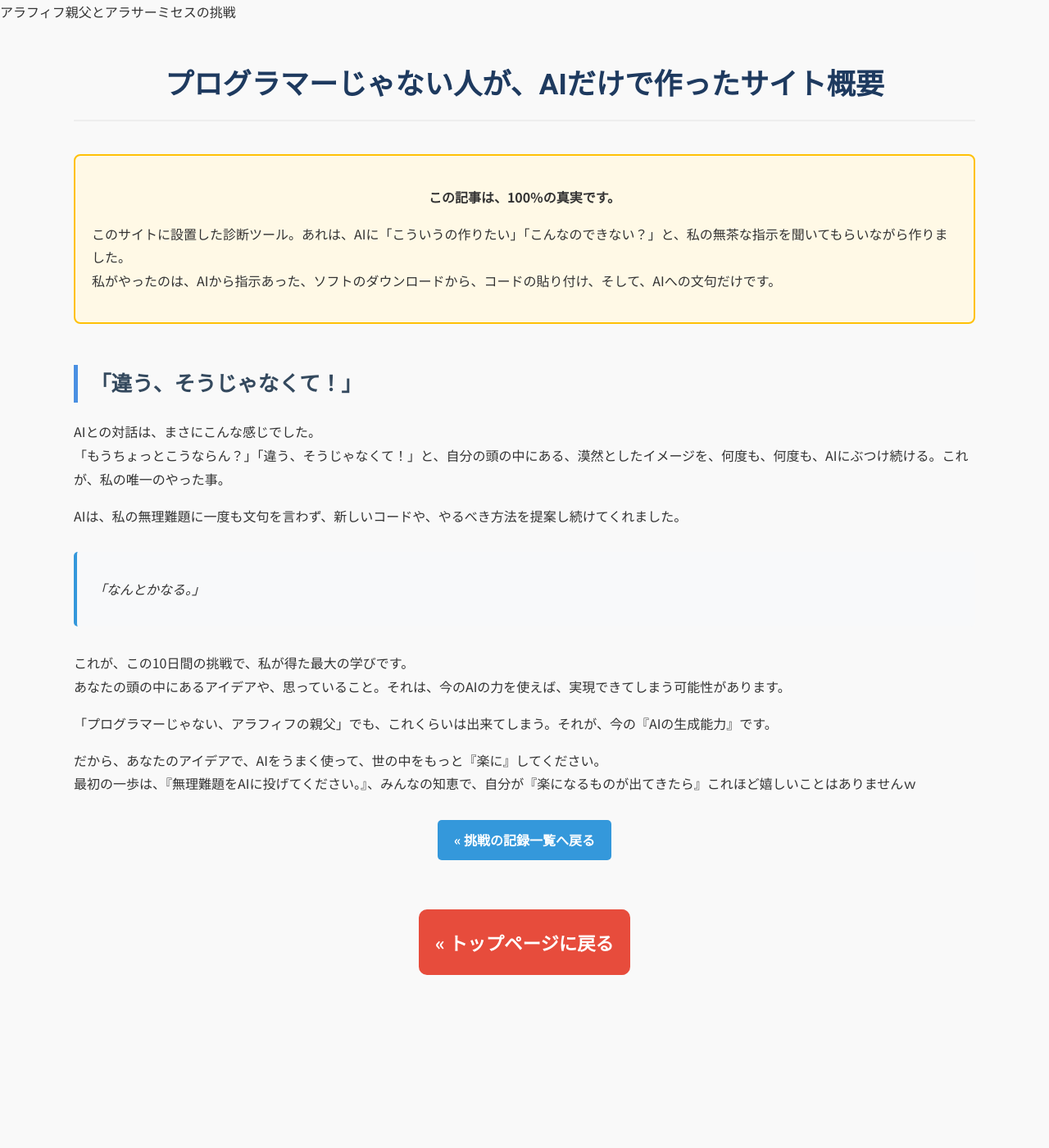
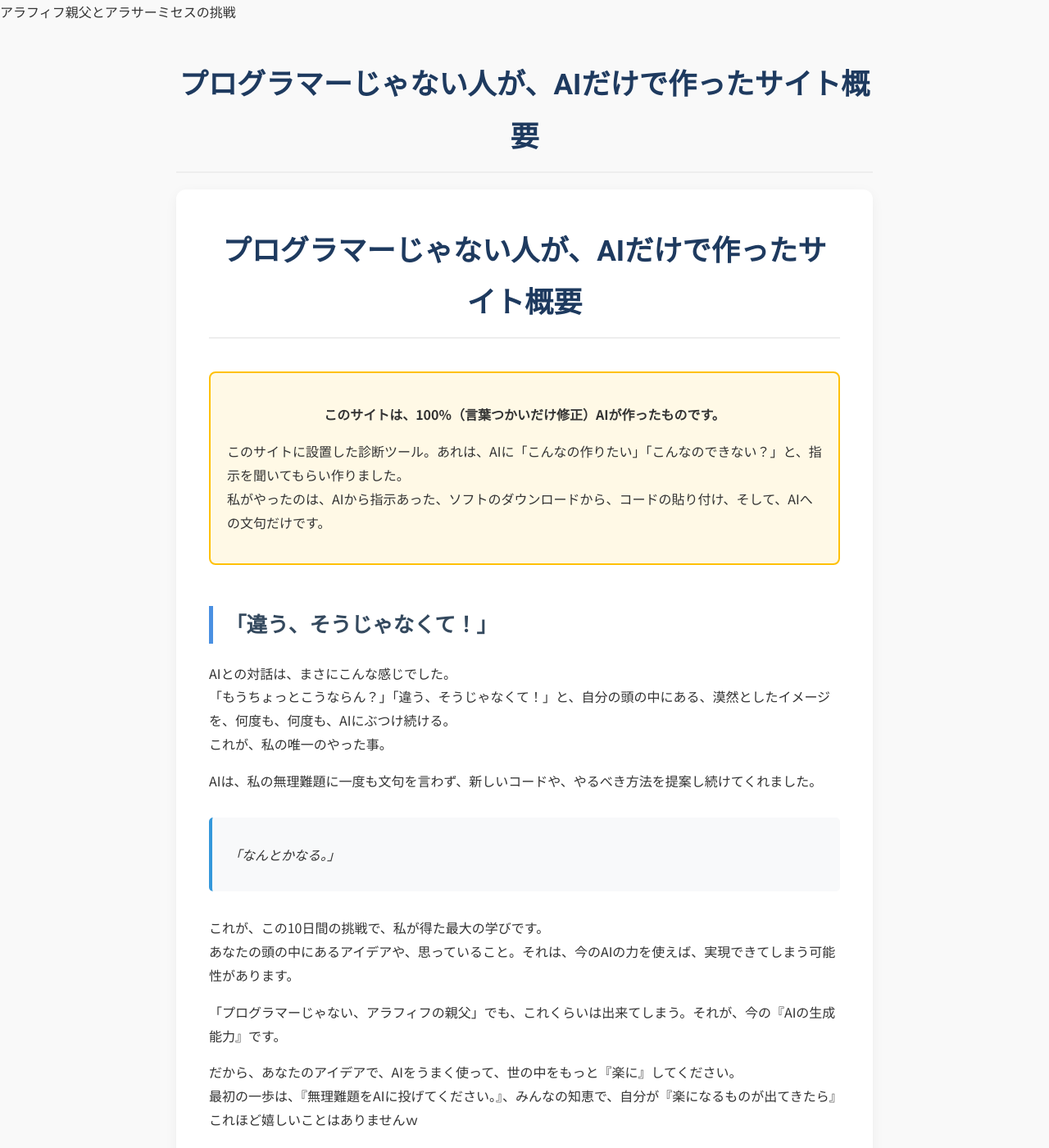
Before and after one commit to 0513reo/reo, a Jekyll site: the page built from _logs/2025-07-02-ai-is-your-partner.md, in a window 1280 px wide and 1400 px high. Shown: the whole window at 82% size. Built offline with Jekyll 4.4.1, drawn with Linux system fonts in a browser that asks for light colours; some of the changed text lies outside the part shown.

Commit message:
Add files via upload

```diff
--- /dev/null
+++ b/_layouts/post.html
@@ -0,0 +1,50 @@
+---
+layout: default
+---
+<div class="container blog-post" style="max-width: 850px;">
+    <header style="text-align:center; margin-bottom: 20px;">
+        <h1 style="font-size: 2.2em; border-bottom: 2px solid #eee; padding-bottom:10px; margin-bottom: 5px;">{{ page.title }}</h1>
+    </header>
+
+    <div class="content">
+        {{ content }}
+    </div>
+
+    <!-- ★★★ ここからが修正されたナビゲーションコード ★★★ -->
+    <div class="navigation-links" style="display: flex; justify-content: space-between; align-items: center; margin-top: 30px; padding-top: 20px; border-top: 1px solid #eee;">
+        {% assign collection_name = page.collection %}
+        {% if collection_name %}
+
+            <!-- まず、非表示ではない記事だけをフィルタリングして新しいリストを作成 -->
+            {% assign visible_posts = site[collection_name] | where_exp:"item", "item.hidden != true" | sort: 'date' %}
+
+            {% for post in visible_posts %}
+                {% if post.url == page.url %}
+                    {% assign current_index = forloop.index0 %}
+                {% endif %}
+            {% endfor %}
+
+            {% assign prev_post = visible_posts[current_index | minus: 1] %}
+            {% assign next_post_index = current_index | plus: 1 %}
+            {% if next_post_index < visible_posts.size %}
+                {% assign next_post = visible_posts[next_post_index] %}
+            {% endif %}
+
+            <div class="prev-link" style="width: 45%; text-align: left;">
+                {% if prev_post %}
+                    <a href="{{ prev_post.url | relative_url }}" class="read-more-btn">« {{ prev_post.title }}</a>
+                {% endif %}
+            </div>
+            <div class="next-link" style="width: 45%; text-align: right;">
+                {% if next_post %}
+                    <a href="{{ next_post.url | relative_url }}" class="read-more-btn">{{ next_post.title }} »</a>
+                {% endif %}
+            </div>
+
+        {% endif %}
+    </div>
+
+    <div class="back-link" style="text-align: center; margin-top: 50px;">
+        <a href="{{ '/' | relative_url }}" class="main-button" style="display:inline-block; width:auto;">« トップページに戻る</a>
+    </div>
+</div>
--- a/_logs/2025-07-02-ai-is-your-partner.md
+++ b/_logs/2025-07-02-ai-is-your-partner.md
@@ -11,14 +11,15 @@
     </header>
     <div class="content">
         <div class="attention-box">
-            <p style="font-weight: bold; text-align: center;">この記事は、100%の真実です。</p>
-            <p>このサイトに設置した診断ツール。あれは、AIに「こういうの作りたい」「こんなのできない？」と、私の無茶な指示を聞いてもらいながら作りました。<br>
+            <p style="font-weight: bold; text-align: center;">このサイトは、100%（言葉つかいだけ修正）AIが作ったものです。</p>
+            <p>このサイトに設置した診断ツール。あれは、AIに「こんなの作りたい」「こんなのできない？」と、指示を聞いてもらい作りました。<br>
             私がやったのは、AIから指示あった、ソフトのダウンロードから、コードの貼り付け、そして、AIへの文句だけです。</p>
         </div>
 
         <h2>「違う、そうじゃなくて！」</h2>
         <p>AIとの対話は、まさにこんな感じでした。<br>
-        「もうちょっとこうならん？」「違う、そうじゃなくて！」と、自分の頭の中にある、漠然としたイメージを、何度も、何度も、AIにぶつけ続ける。これが、私の唯一のやった事。</p>
+        「もうちょっとこうならん？」「違う、そうじゃなくて！」と、自分の頭の中にある、漠然としたイメージを、何度も、何度も、AIにぶつけ続ける。<br>
+        これが、私の唯一のやった事。</p>
 
         <p>AIは、私の無理難題に一度も文句を言わず、新しいコードや、やるべき方法を提案し続けてくれました。</p>
 
```
Also changed, not shown: other parts of _logs/2025-07-02-ai-is-your-partner.md (+1 -1 lines), _logs/2025-06-30-day8.md (+1 -1 lines), _logs/2025-07-01-inconvenience-list.md (+1 -1 lines).
